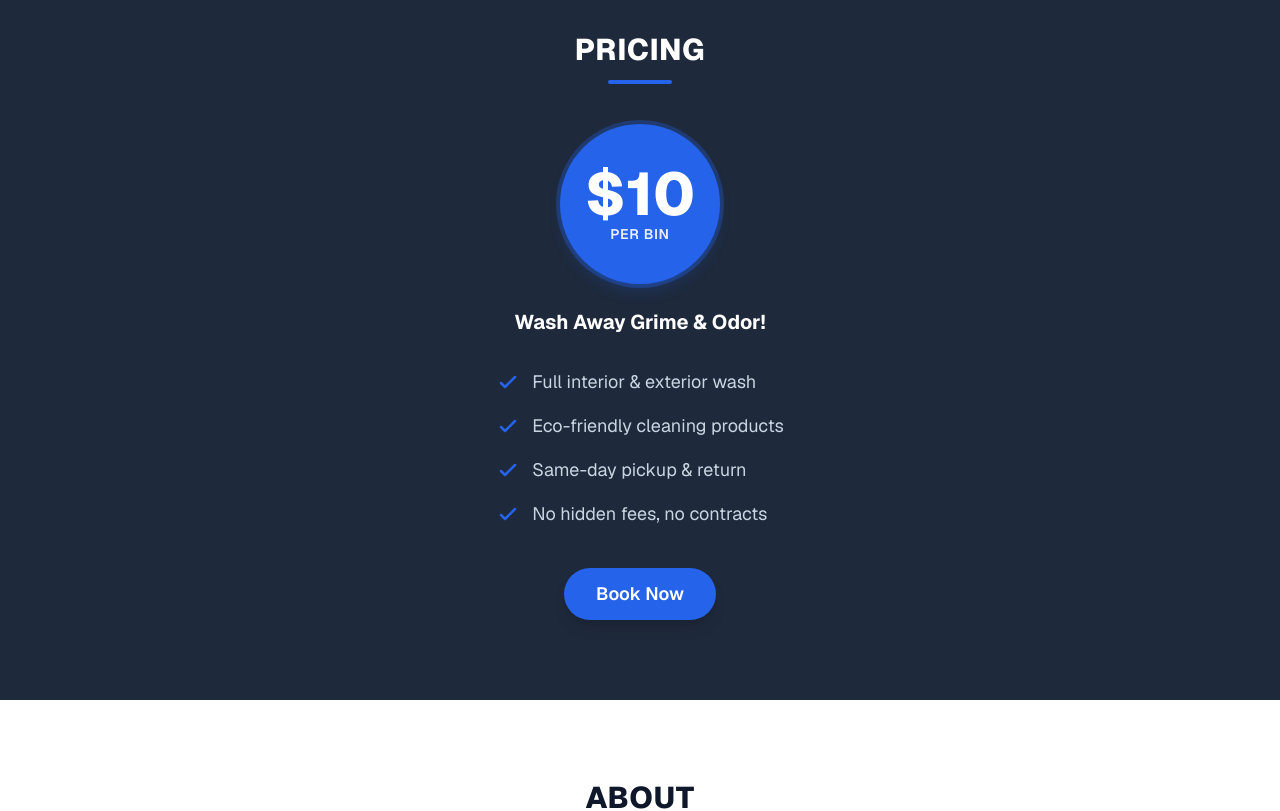
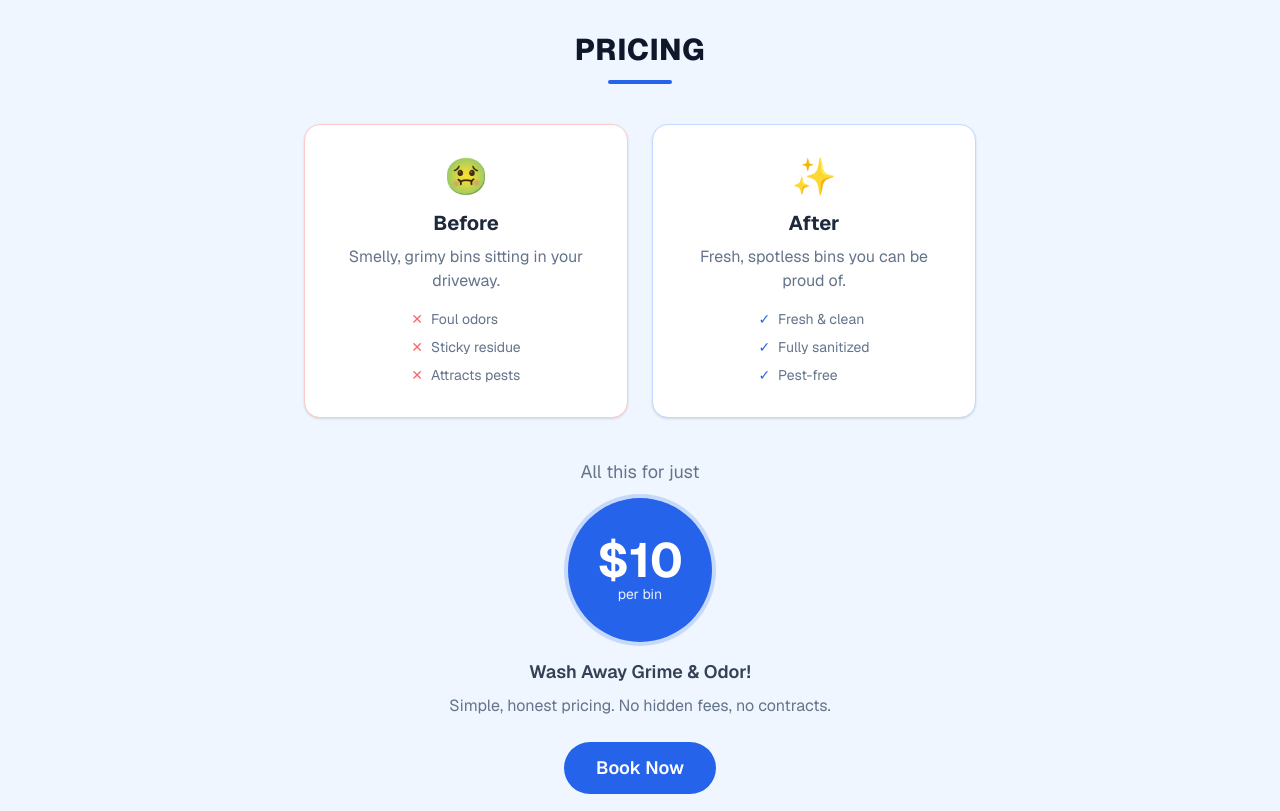
Before and after one commit to seblaifa3315/sparkle-bins, a Next.js app: page / in a window 1280 px wide. Shown: the part 1340-2151 px from the top of the page. Built offline with nearby package versions, Linux system fonts and the light colour scheme.

Commit message:
improves pricing section 2nd shot

```diff
--- a/app/page.tsx
+++ b/app/page.tsx
@@ -68,34 +68,55 @@ export default function Home() {
             </section>
 
             {/* Pricing */}
-            <section className="py-20 px-6 bg-slate-800">
+            <section className="py-20 px-6 bg-accent-light">
                 <div className="max-w-2xl mx-auto text-center">
-                    <h2 className="text-3xl font-extrabold text-white uppercase tracking-wide after:content-[''] after:block after:w-16 after:h-1 after:bg-accent after:rounded-full after:mx-auto after:mt-3">Pricing</h2>
+                    <h2 className="text-3xl font-extrabold text-slate-900 uppercase tracking-wide after:content-[''] after:block after:w-16 after:h-1 after:bg-accent after:rounded-full after:mx-auto after:mt-3">Pricing</h2>
+                    <div className="mt-10 grid grid-cols-1 sm:grid-cols-2 gap-6">
+                        {/* Before */}
+                        <div className="bg-white rounded-2xl shadow-sm border border-red-200 p-8 flex flex-col items-center">
+                            <div className="text-4xl mb-3">🤢</div>
+                            <h3 className="text-xl font-bold text-slate-800">Before</h3>
+                            <p className="mt-2 text-slate-500">Smelly, grimy bins sitting in your driveway.</p>
+                            <ul className="mt-4 space-y-2 text-left text-slate-500 text-sm">
+                                <li className="flex items-center gap-2">
+                                    <span className="text-red-400">✕</span> Foul odors
+                                </li>
+                                <li className="flex items-center gap-2">
+                                    <span className="text-red-400">✕</span> Sticky residue
+                                </li>
+                                <li className="flex items-center gap-2">
+                                    <span className="text-red-400">✕</span> Attracts pests
+                                </li>
+                            </ul>
+                        </div>
+                        {/* After */}
+                        <div className="bg-white rounded-2xl shadow-sm border border-accent-border p-8 flex flex-col items-center">
+                            <div className="text-4xl mb-3">✨</div>
+                            <h3 className="text-xl font-bold text-slate-800">After</h3>
+                            <p className="mt-2 text-slate-500">Fresh, spotless bins you can be proud of.</p>
+                            <ul className="mt-4 space-y-2 text-left text-slate-500 text-sm">
+                                <li className="flex items-center gap-2">
+                                    <span className="text-accent">✓</span> Fresh & clean
+                                </li>
+                                <li className="flex items-center gap-2">
+                                    <span className="text-accent">✓</span> Fully sanitized
+                                </li>
+                                <li className="flex items-center gap-2">
+                                    <span className="text-accent">✓</span> Pest-free
+                                </li>
+                            </ul>
+                        </div>
+                    </div>
+                    {/* Price bridge */}
                     <div className="mt-10 flex flex-col items-center">
-                        <div className="w-40 h-40 rounded-full bg-accent ring-4 ring-accent/30 flex flex-col items-center justify-center shadow-lg shadow-accent/20">
-                            <span className="text-6xl font-extrabold text-white">$10</span>
-                            <span className="text-sm font-semibold text-white/90 uppercase tracking-wider">per bin</span>
+                        <p className="text-slate-500 text-lg">All this for just</p>
+                        <div className="mt-3 w-36 h-36 rounded-full bg-accent ring-4 ring-accent/20 flex flex-col items-center justify-center">
+                            <span className="text-5xl font-bold text-white">$10</span>
+                            <span className="text-sm text-white/90">per bin</span>
                         </div>
-                        <p className="mt-6 text-xl font-bold text-white">Wash Away Grime & Odor!</p>
-                        <ul className="mt-8 space-y-4 text-left">
-                            <li className="flex items-center gap-3">
-                                <svg className="w-6 h-6 text-accent flex-shrink-0" fill="none" viewBox="0 0 24 24" stroke="currentColor" strokeWidth={2.5}><path strokeLinecap="round" strokeLinejoin="round" d="M5 13l4 4L19 7" /></svg>
-                                <span className="text-slate-300 text-lg">Full interior & exterior wash</span>
-                            </li>
-                            <li className="flex items-center gap-3">
-                                <svg className="w-6 h-6 text-accent flex-shrink-0" fill="none" viewBox="0 0 24 24" stroke="currentColor" strokeWidth={2.5}><path strokeLinecap="round" strokeLinejoin="round" d="M5 13l4 4L19 7" /></svg>
-                                <span className="text-slate-300 text-lg">Eco-friendly cleaning products</span>
-                            </li>
-                            <li className="flex items-center gap-3">
-                                <svg className="w-6 h-6 text-accent flex-shrink-0" fill="none" viewBox="0 0 24 24" stroke="currentColor" strokeWidth={2.5}><path strokeLinecap="round" strokeLinejoin="round" d="M5 13l4 4L19 7" /></svg>
-                                <span className="text-slate-300 text-lg">Same-day pickup & return</span>
-                            </li>
-                            <li className="flex items-center gap-3">
-                                <svg className="w-6 h-6 text-accent flex-shrink-0" fill="none" viewBox="0 0 24 24" stroke="currentColor" strokeWidth={2.5}><path strokeLinecap="round" strokeLinejoin="round" d="M5 13l4 4L19 7" /></svg>
-                                <span className="text-slate-300 text-lg">No hidden fees, no contracts</span>
-                            </li>
-                        </ul>
-                        <a href="#book" className="mt-10 inline-block bg-accent text-white font-semibold px-8 py-3 rounded-full text-lg hover:bg-accent-hover transition-colors shadow-lg">
+                        <p className="mt-4 text-lg font-semibold text-slate-700">Wash Away Grime & Odor!</p>
+                        <p className="mt-2 text-slate-500">Simple, honest pricing. No hidden fees, no contracts.</p>
+                        <a href="#book" className="mt-6 inline-block bg-accent text-white font-semibold px-8 py-3 rounded-full text-lg hover:bg-accent-hover transition-colors">
                             Book Now
                         </a>
                     </div>
```
